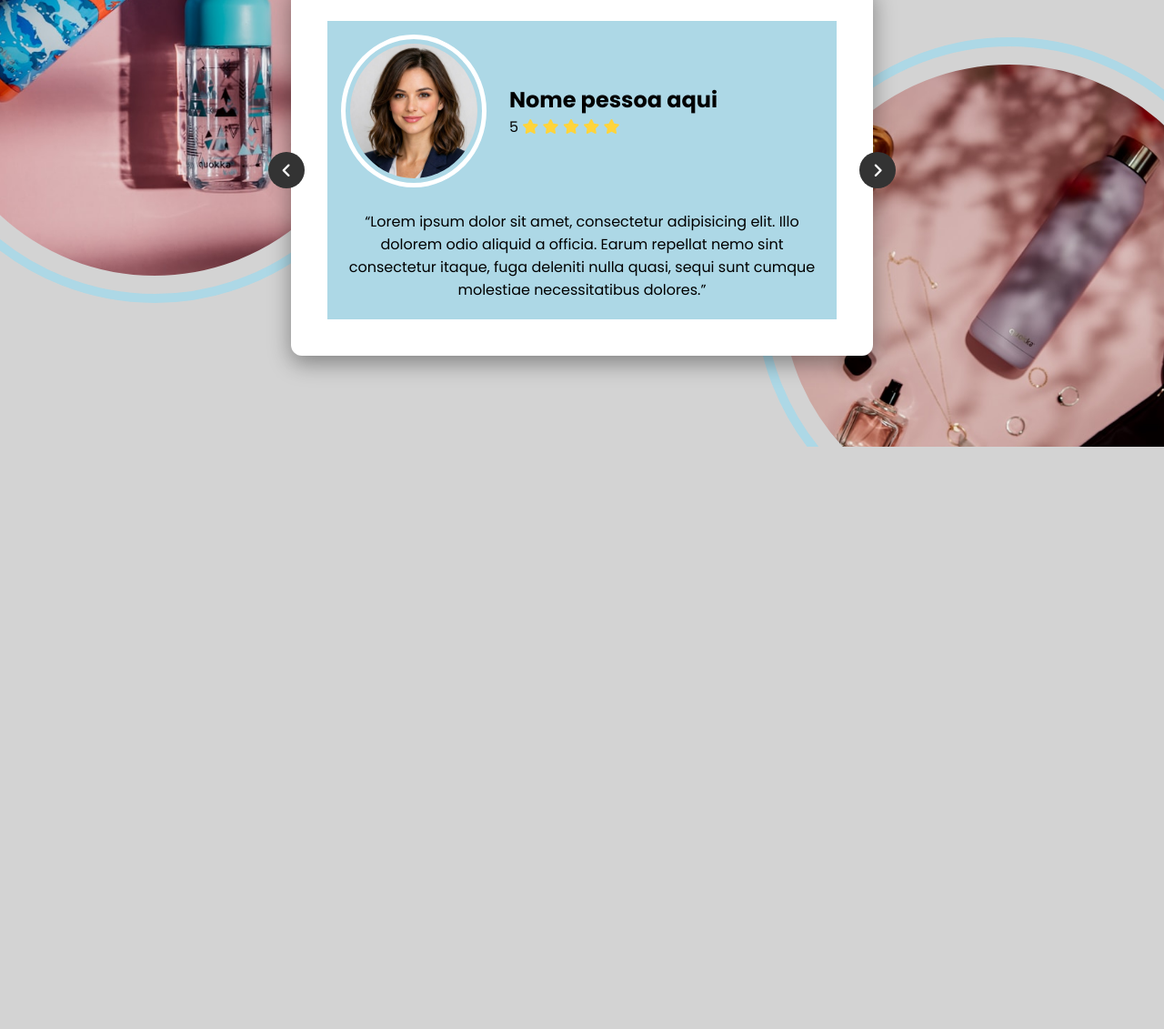
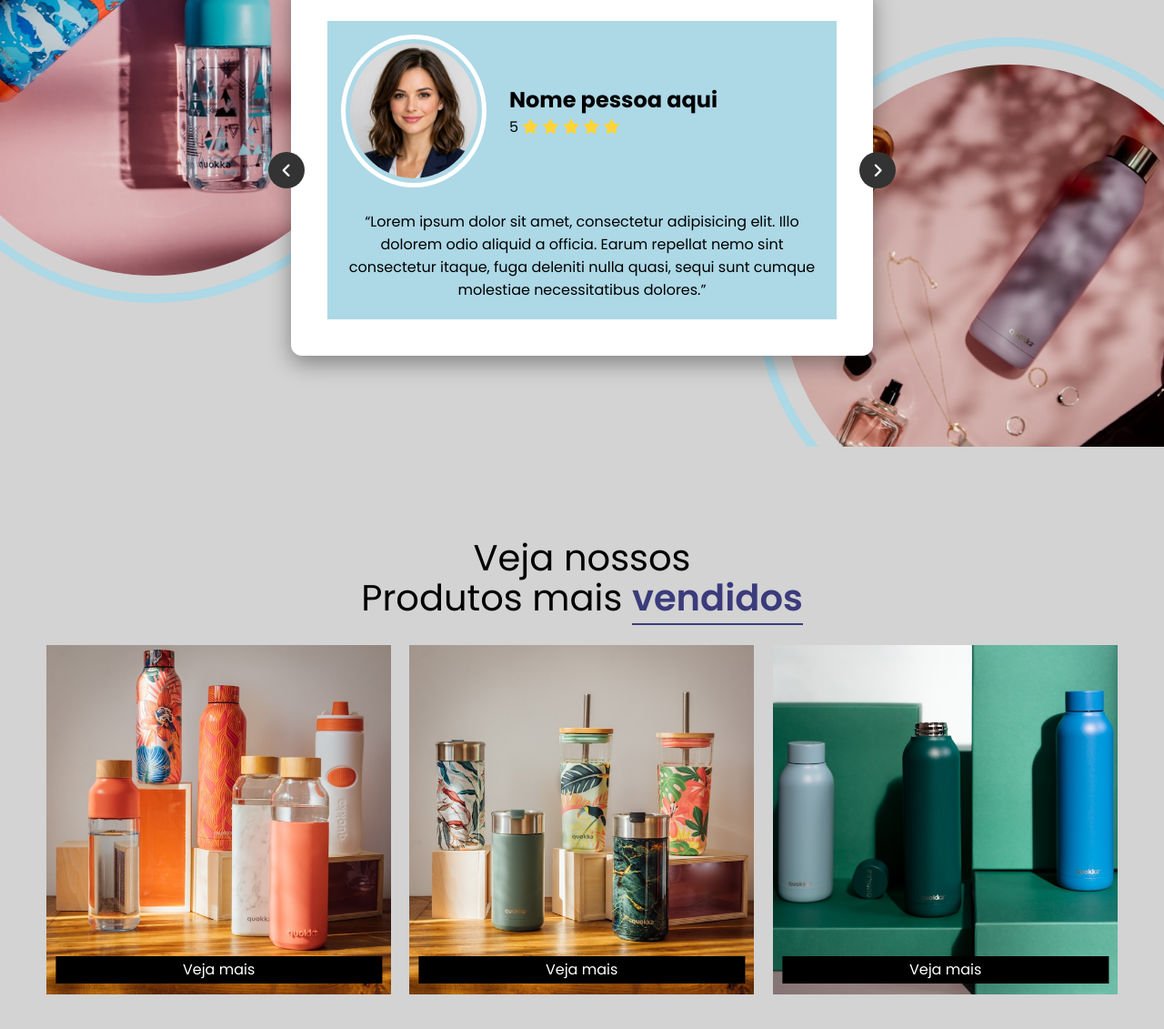
Before and after one commit to Ian-Roanito/Landing-page-produto, a plain HTML site: page index.html in a window 1280 px wide. Shown: the part 3388-4519 px from the top of the page at 91% size. Before the commit the page ends 3879 px from the top, so only its background shows below. Drawn offline with Linux system fonts and the light colour scheme.

Commit message:
Seção mais produtos concluída

```diff
--- a/index.html
+++ b/index.html
@@ -217,6 +217,31 @@
 
             </div>
         </section>
+
+        <section class="mais-produtos">
+            <div class="interface">
+                <div class="secao-produtos">
+                    <header>
+                        <h2>Veja nossos <span class="quebra">Produtos mais <span>vendidos</span></span></h2>
+                    </header>
+
+                    <section class="cards-produtos">
+                        <article class="card card-1">
+                            <img src="images/card-produto-1.jpg" alt="Produto 1">
+                            <a href="#" class="btn-card">Veja mais</a>
+                        </article>
+                        <article class="card card-2">
+                            <img src="images/card-produto-2.jpg" alt="Produto 2">
+                            <a href="#" class="btn-card">Veja mais</a>
+                        </article>
+                        <article class="card card-3">
+                            <img src="images/card-produto-3.jpg" alt="Produto 3">
+                            <a href="#" class="btn-card">Veja mais</a>
+                        </article>
+                    </section>
+                </div>
+            </div>
+        </section>
     </main>
 </body>
 </html>
--- a/main.css
+++ b/main.css
@@ -387,6 +387,127 @@
 }
 /* FIM DA SEÇÃO COMENTARIOS */
 
+/* SEÇÃO MAIS PRODUTOS */
+
+.mais-produtos {
+    padding: 100px 0px;
+
+    .interface {
+        display: flex;
+        justify-content: center;
+        align-items: center;
+
+        .secao-produtos {
+            display: flex;
+            flex-direction: column;
+            justify-content: center;
+            align-items: center;
+            gap: 30px;
+
+            header {
+                text-align: center;
+
+                h2 {
+                    font-size: clamp(1.3rem, 4vw, 2.5rem);
+                    line-height: 1.1;
+                    font-weight: 400;
+
+                    .quebra {
+                        display: block;
+
+                        span {
+                            font-weight: 600;
+                            color: rgb(59, 59, 124);
+
+                            border-bottom: 2px solid rgb(59, 59, 124);
+                        }
+                    }
+                }
+            }
+
+            .cards-produtos {
+                display: grid;
+                grid-template-columns: 1fr 1fr 1fr;
+                grid-template-areas:
+                    "card-1 card-2 card-3";
+                grid-auto-rows: auto;
+
+                gap: 20px;
+
+                .card-1 {grid-area: card-1};
+                .card-2 {grid-area: card-2};
+                .card-3 {grid-area: card-3};
+
+                .card {
+                    position: relative;
+                    width: 100%;
+                    transition: transform 0.5s ease;
+                    transform: translateZ(0);
+                    backface-visibility: hidden;
+                    will-change: transform;
+
+
+
+                    &:hover {
+                        transform: scale(1.02) translateZ(0);
+                    }
+
+                    img {
+                        width: 100%;
+                        height: clamp(250px, 30vw, 400px);
+                        object-fit: cover;
+                        display: block;
+                        image-rendering: crisp-edges;
+                    }
+
+                    .btn-card {
+                        background-color: black;
+                        text-decoration: none;
+                        text-align: center;
+                        color: white;
+                        width: calc(100% - 20px);
+                        height: 30px;
+                        display: flex;
+                        justify-content: center;
+                        align-items: center;
+                        position: absolute;
+                        top: 89%;
+                        left: 50%;
+                        transform: translateX(-50%);
+
+                    }
+                }
+
+
+            }
+        }
+    }
+}
+
+/* FIM DA SEÇÃO MAIS PRODUTOS */
+
+@media (max-width: 1150px) {
+    .mais-produtos .interface .secao-produtos {
+        width: 100%;
+
+        .cards-produtos {
+            width: 100%;
+            grid-template-columns: 1fr;
+            grid-template-areas:
+                "card-1"
+                "card-2"
+                "card-3";
+
+            .card img {
+                width: 100%;
+
+                object-fit: cover;
+            }
+        }
+    }
+
+}
+
 @media (max-width: 1058px) {
 
     /* SEÇÃO COMENTARIOS */
@@ -482,6 +603,7 @@
 @media (max-width: 768px) {
     /* ESTATISTICAS */
     .estatisticas {
+
         .estatisticas-lista {
             flex-direction: column;
             align-items: flex-start;
```
Also changed, not shown: images/card-produto-1.jpg (added), images/card-produto-2.jpg (added), images/card-produto-3.jpg (added).
